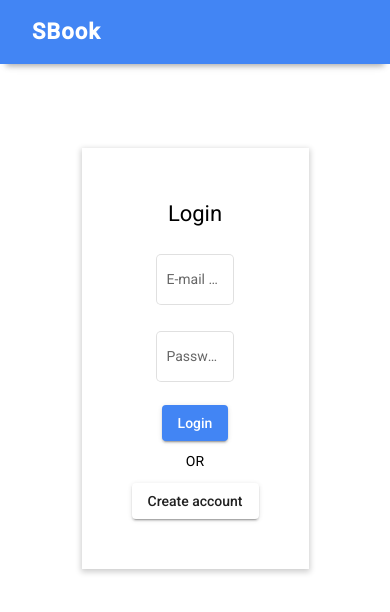
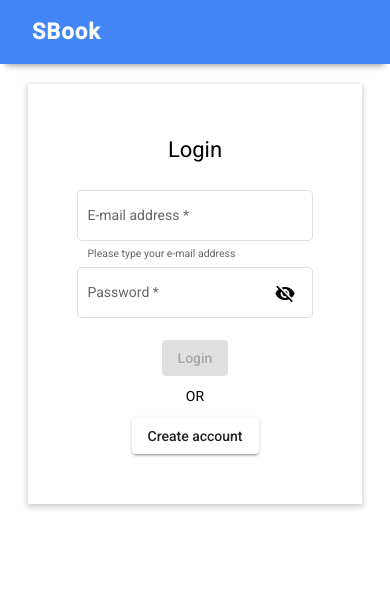
Before and after one commit to mhazak/ng-social-network-wall, an Angular app: page /login in a window 390 px wide. Shown: the top 612 px of the page. Built offline with nearby package versions, Linux system fonts and the light colour scheme.

Commit message:
[dev] styling and adding reactive module

```diff
--- a/src/app/pages/create-account/create-account.component.css
+++ b/src/app/pages/create-account/create-account.component.css
@@ -8,7 +8,7 @@
     align-items: center;
 }
 
-.form-container{
+.form-container {
     display: flex;
     flex-direction: column;
     align-items: center;
@@ -18,6 +18,7 @@
     box-shadow: 0 2px 6px 1px rgba(0, 0, 0, 0.2);
     padding: 50px;
 }
+
 
 form{
     display: flex;
@@ -49,3 +50,22 @@ mat-form-field{
     background-color: #4285F4;
     color: white;
 }
+
+@media screen and (max-width: 110rem) {
+	mat-form-field {
+		min-width: 20rem;
+	}
+}
+
+@media screen and (max-width: 45rem) {
+
+	mat-form-field {
+		min-width: unset;
+		width: 100%;
+	}
+
+	.form-container {
+		width: 60vw;
+		margin: 20px;
+	}
+}
--- a/src/app/pages/create-account/create-account.component.html
+++ b/src/app/pages/create-account/create-account.component.html
@@ -1,19 +1,38 @@
 <div class="container">
 	<div class="form-container">
 		<h1 class="title">Sign up</h1>
-		<form>
+
+		<form [formGroup]="signupForm" (ngSubmit)="onSubmit()">
 			<mat-form-field appearance="outline">
 				<mat-label>E-mail address</mat-label>
-				<input color="primary" type="email" matInput placeholder="Type your e-mail adress">
+				<input
+					required
+					formControlName="email"
+					color="primary"
+					type="email"
+					matInput
+					placeholder="Type your e-mail adress"
+				>
 			</mat-form-field>
 
 			<mat-form-field appearance="outline">
 				<mat-label>Password</mat-label>
-				<input type="password" matInput placeholder="Type your password">
+				<input
+					formControlName="password"
+					matInput
+					required
+					[type]="hidePassword ? 'password' : 'text'"
+					placeholder="Type your password"
+				>
+				<mat-error *ngIf="!signupForm.get('password')?.value.length">Field password is required!</mat-error>
+				<mat-error *ngIf="signupForm.get('password')?.value.length < 6 && signupForm.get('password')?.value.length">Password needs to contains at least 6 characters!</mat-error>
+				<button mat-icon-button matSuffix (click)="hidePassword = !hidePassword" [attr.aria-label]="'Hide password'" [attr.aria-pressed]="hidePassword">
+					<mat-icon>{{hidePassword ? 'visibility_off' : 'visibility'}}</mat-icon>
+				</button>
 			</mat-form-field>
 		</form>
 
-		<div class="buttons-container">
+		<div class="buttons-container" style="margin-top: 2rem;">
 			<button mat-raised-button class="login-button" type="submit">Sign up</button>
 			<p>OR</p>
 			<button routerLink="/login" mat-raised-button>Switch to login</button>
--- a/src/app/pages/create-account/create-account.component.ts
+++ b/src/app/pages/create-account/create-account.component.ts
@@ -1,15 +1,26 @@
 import { Component, OnInit } from '@angular/core';
+import { FormControl, FormGroup, Validators } from '@angular/forms';
 
 @Component({
   selector: 'app-create-account',
   templateUrl: './create-account.component.html',
   styleUrls: ['./create-account.component.css']
 })
+
 export class CreateAccountComponent implements OnInit {
 
-  constructor() { }
+	hidePassword: boolean = true;
+	signupForm = new FormGroup({
+		email: new FormControl('', [Validators.email, Validators.required]),
+		password: new FormControl('', [Validators.required, Validators.minLength(6)])
+	})
+  	constructor() { }
 
-  ngOnInit(): void {
-  }
+	ngOnInit(): void {
+	}
+
+	onSubmit() {
+
+	}
 
 }
--- a/src/app/pages/login/login.component.css
+++ b/src/app/pages/login/login.component.css
@@ -8,7 +8,7 @@
     align-items: center;
 }
 
-.form-container{
+.form-container {
     display: flex;
     flex-direction: column;
     align-items: center;
@@ -18,6 +18,7 @@
     box-shadow: 0 2px 6px 1px rgba(0, 0, 0, 0.2);
     padding: 50px;
 }
+
 
 form{
     display: flex;
@@ -49,3 +50,22 @@ mat-form-field{
     background-color: #4285F4;
     color: white;
 }
+
+@media screen and (max-width: 110rem) {
+	mat-form-field {
+		min-width: 20rem;
+	}
+}
+
+@media screen and (max-width: 45rem) {
+
+	mat-form-field {
+		min-width: unset;
+		width: 100%;
+	}
+
+	.form-container {
+		width: 60vw;
+		margin: 20px;
+	}
+}
--- a/src/app/pages/login/login.component.html
+++ b/src/app/pages/login/login.component.html
@@ -1,22 +1,51 @@
 <div class="container">
 	<div class="form-container">
 		<h1 class="title">Login</h1>
-		<form>
+
+		<form [formGroup]="loginForm" (ngSubmit)="onSubmit()">
+
 			<mat-form-field appearance="outline">
 				<mat-label>E-mail address</mat-label>
-				<input color="primary" type="email" matInput placeholder="Type your e-mail adress">
+				<input
+					formControlName="email"
+					matInput
+					required
+					color="primary"
+					type="email"
+					placeholder="Type your e-mail adress"
+				>
+				<mat-error *ngIf="!loginForm.get('email')?.value.length">Please fill your e-mail address</mat-error>
+				<mat-error *ngIf="loginForm.get('email')?.errors?.['email'] && loginForm.get('email')?.value.length">Wrong format of email address</mat-error>
+				<mat-hint>Please type your e-mail address</mat-hint>
+
 			</mat-form-field>
 
 			<mat-form-field appearance="outline">
 				<mat-label>Password</mat-label>
-				<input type="password" matInput placeholder="Type your password">
+				<input
+					formControlName="password"
+					matInput
+					required
+					[type]="hidePassword ? 'password' : 'text'"
+					placeholder="Type your password"
+				>
+				<button mat-icon-button matSuffix (click)="hidePassword = !hidePassword" [attr.aria-label]="'Hide password'" [attr.aria-pressed]="hidePassword">
+					<mat-icon>{{hidePassword ? 'visibility_off' : 'visibility'}}</mat-icon>
+				</button>
 			</mat-form-field>
+
+			<div class="buttons-container">
+				<button
+					[disabled]="loginForm.invalid"
+					mat-raised-button
+					class="login-button"
+					type="submit">
+						Login
+				</button>
+				<p>OR</p>
+				<button routerLink="/signup" mat-raised-button>Create account</button>
+			</div>
 		</form>
 
-		<div class="buttons-container">
-			<button mat-raised-button class="login-button" type="submit">Login</button>
-			<p>OR</p>
-			<button routerLink="/signup" mat-raised-button>Create account</button>
-		</div>
 	</div>
 </div>
--- a/src/app/pages/login/login.component.ts
+++ b/src/app/pages/login/login.component.ts
@@ -1,14 +1,27 @@
 import { Component, OnInit } from '@angular/core';
+import { FormControl, FormGroup, Validators } from '@angular/forms';
 @Component({
   selector: 'app-login',
   templateUrl: './login.component.html',
   styleUrls: ['./login.component.css']
 })
+
 export class LoginComponent implements OnInit {
 
-  constructor() { }
+	hidePassword: boolean = true;
+	loginForm = new FormGroup({
+		email: new FormControl('', [Validators.required, Validators.email]),
+		password: new FormControl('', [Validators.required])
+	});
 
-  ngOnInit(): void {
-  }
+  	constructor() { }
+
+	ngOnInit(): void {
+
+	}
+
+	onSubmit() {
+		console.log('submitted!');
+	}
 
 }
```
